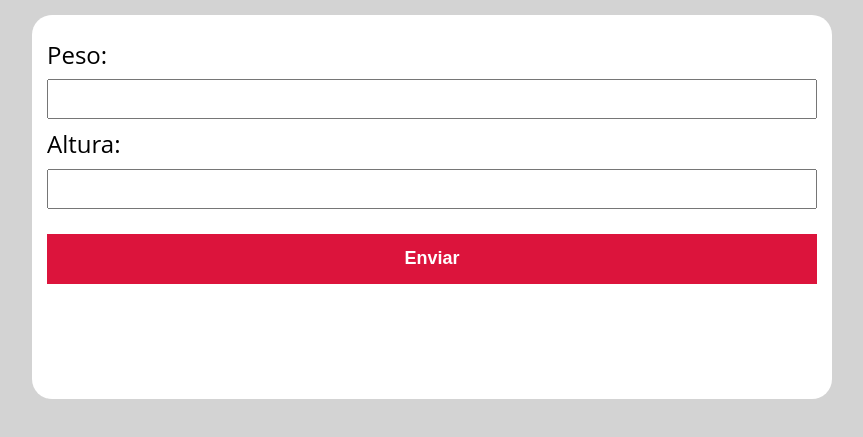
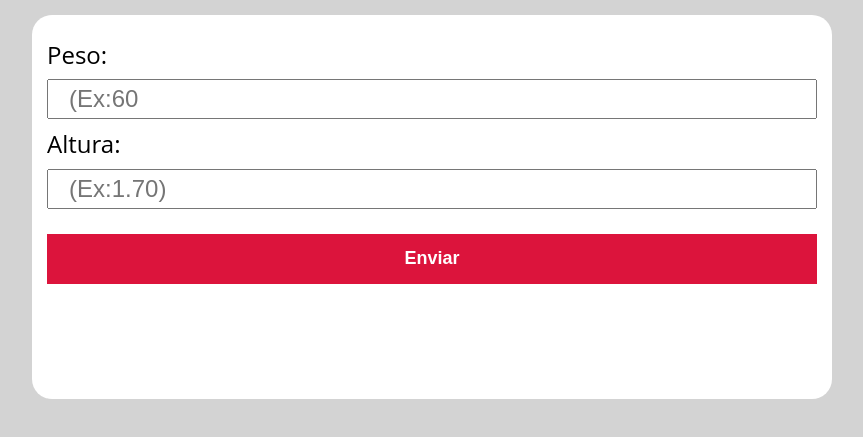
Before and after one commit to rochaoigor/tabela-imc, a plain HTML site: page index.html in a window 1280 px wide. Shown: the part 79-516 px from the top of the page, without its empty margins (208-1071 px from the left). Drawn offline with Linux system fonts and the light colour scheme.

Commit message:
placeholder

```diff
--- a/index.html
+++ b/index.html
@@ -16,9 +16,9 @@
 
 
             <label for="peso">Peso:</label>
-            <input type="text" name="peso" id="ipeso">
+            <input type="text" name="peso" id="ipeso" placeholder="(Ex:60">
             <label for="altura">Altura:</label>
-            <input type="text" name="altura" id="ialtura">
+            <input type="text" name="altura" id="ialtura" placeholder="(Ex:1.70)">
             <button id='butao' onclick="clicar()">Enviar</button>
         </form>
         <p id="resposta"></p>
```
